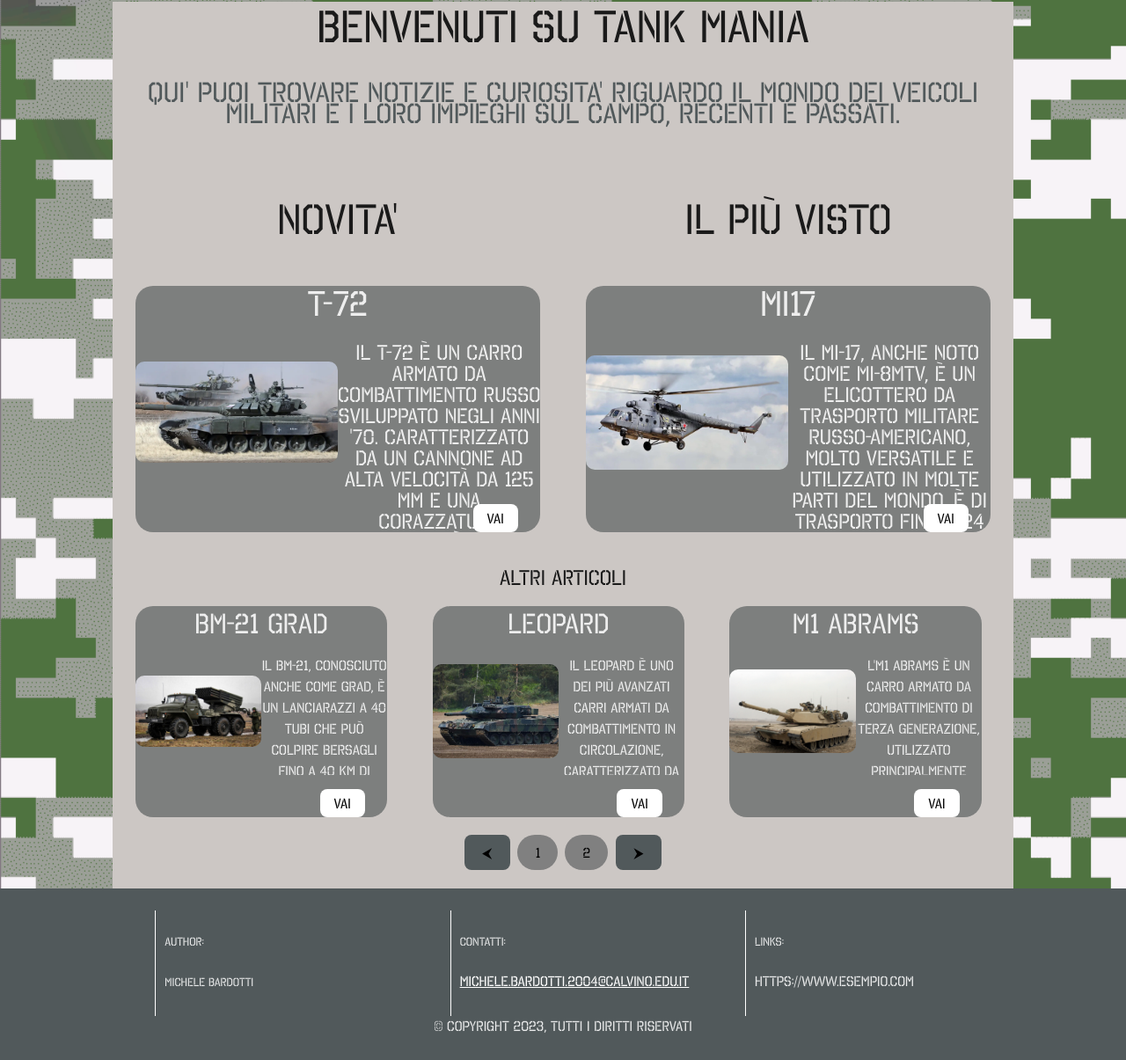
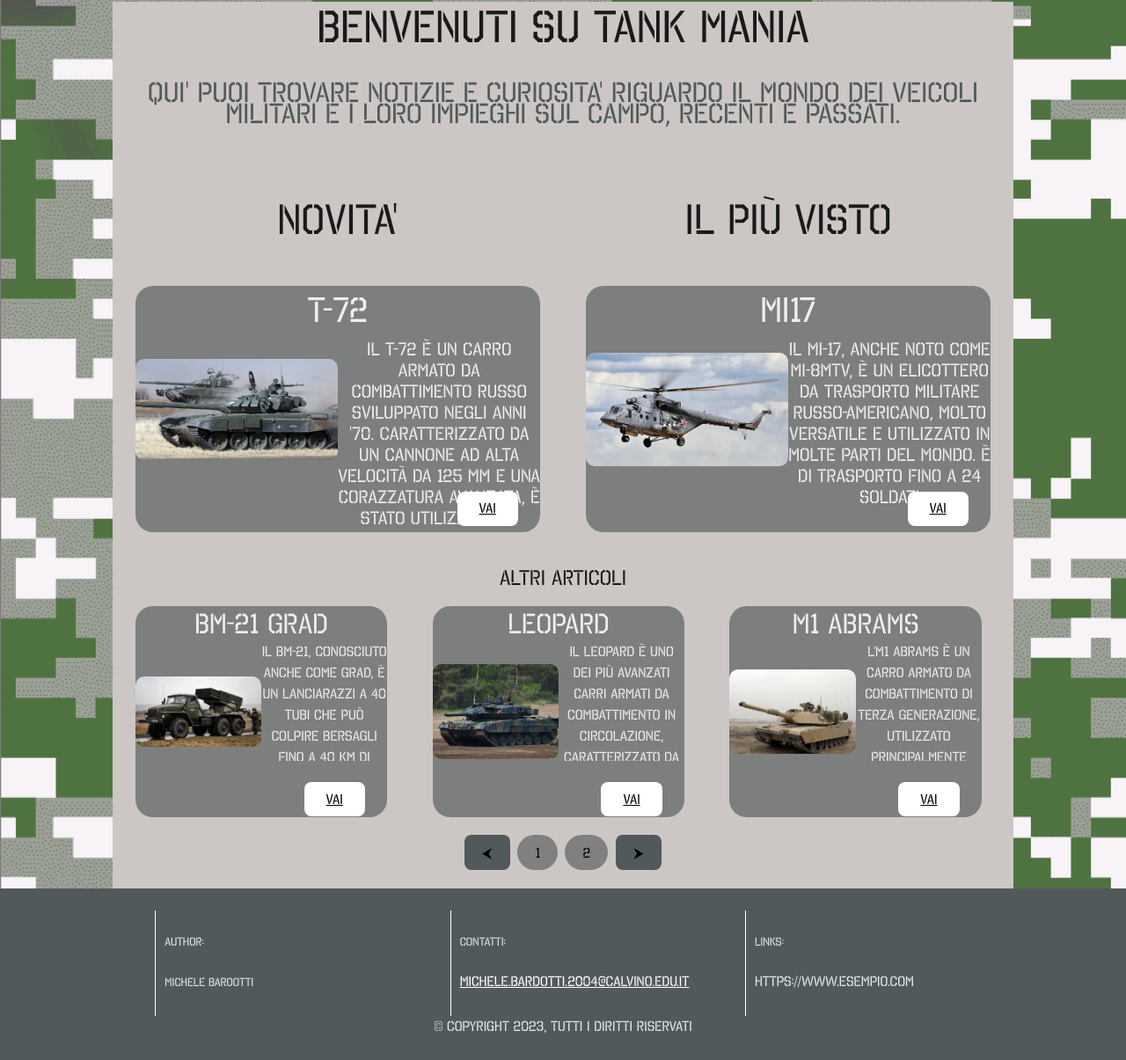
Before and after one commit to SastheSus/blog-php, a PHP site: page / in a window 1280 px wide. Shown: the part 83-1288 px from the top of the page at 88% size. Run offline with PHP 8.4, Linux system fonts and the light colour scheme; the visitor is signed in with stand-in values (Sample User, id 1); data comes from the database, SQL or seed files in the repository.

Commit message:
per oggi basta

```diff
--- a/blog_save/articolo.php
+++ b/blog_save/articolo.php
@@ -1,6 +1,6 @@
 <?php
 session_start();
-$id=$_POST["id"];
+$id=$_GET["id"];
 ?>
 <!DOCTYPE html>
 <html lang="it">
--- a/blog_save/css/index.css
+++ b/blog_save/css/index.css
@@ -41,14 +41,16 @@ white-space: nowrap;
 
 .descArtPrinc{
 height: 20vh;
-font-size: 150%;
+font-size: 130%;
 width: 50%;
+margin: 0;
 }
 
 .descArtSec{
 height: 17vh;
 width: 50%;
 overflow: hidden;
+margin: 0;
 }
 
 #titleArtPrinc{
--- a/blog_save/index.php
+++ b/blog_save/index.php
@@ -57,7 +57,6 @@ $pdo = new PDO("mysql:host=localhost; dbname=blog", "root", "");
                         <h1>Benvenuti su Tank Mania</h1>
                         <h3>Qui' puoi trovare notizie e curiosita' riguardo il mondo dei veicoli militari e i loro impieghi sul campo, recenti e passati.</h3>
                     </div>
-                    <form action="articolo.php" method="post">
                     <div id="articles">
                         <div id="titoli">
                             <h4>Novita'</h4>
@@ -73,8 +72,7 @@ $pdo = new PDO("mysql:host=localhost; dbname=blog", "root", "");
                                 <h3 id='titleArtPrinc'><?php echo $row['titolo']?></h3>
                                 <div id="immagine"><img id="imgArt" src="./img/<?php echo $row['nome']?>" alt="leopard"></div>
                                 <p class="descArtPrinc"><?php echo $row['descrizione']?></p>
-                                <input type="hidden" name="id" value='<?php echo $row['id']?>'>
-                                <input type="submit" class="toArticolo" value="vai">
+                                <a type="button" href="./articolo.php?id=<?php echo $row['id']?>" class="toArticolo">vai</a>
                         </div>
                         <?php
                             $text = "SELECT articoli.id, titolo, nome, descrizione FROM articoli, immagini WHERE articoli.logo = immagini.id ORDER BY visualizzazioni DESC";
@@ -86,7 +84,7 @@ $pdo = new PDO("mysql:host=localhost; dbname=blog", "root", "");
                                 <h3 id='titleArtPrinc'><?php echo $row['titolo']?></h3>
                                 <div id="immagine"><img id="imgArt" src="./img/<?php echo $row['nome']?>" alt="leopard"></div>
                                 <p class="descArtPrinc"><?php echo $row['descrizione']?></p>
-                                <input type="submit" class="toArticolo" value="vai" name='<?php echo $row['id']?>'>
+                                <a href="./articolo.php?id=<?php echo $row['id']?>" class="toArticolo">vai</a>
                         </div>
                         <div id="otherArticles">
                             <h2>Altri articoli</h2>
@@ -111,14 +109,14 @@ $pdo = new PDO("mysql:host=localhost; dbname=blog", "root", "");
                                         <h3 id='titleArtSec'>".$row[$i]['titolo']."</h3>
                                         <div id='immagine'><img id='imgArt' src='./img/".$row[$i]['nome']."' alt='immagine'></div>
                                         <p class='descArtSec'>".$row[$i]['descrizione']."</p>
-                                        <input type='submit' class='toArticolo' value='vai' name='".$row[$i]['id']."'></div>";
+                                        <a type='button' href='./articolo.php?id=".$row[$i]['id']."' class='toArticolo'>vai</a>
+                                        </div>";
                                     }
                                 }
                                 ?>
                             </div>
                         </div>
                     </div>
-                    </form>
                     <div id="console"><button class="move" id="prev" onclick="prevArt()">⮜</button>
                         <?php
                             if ($row != null && sizeof($row)>3) {
```
